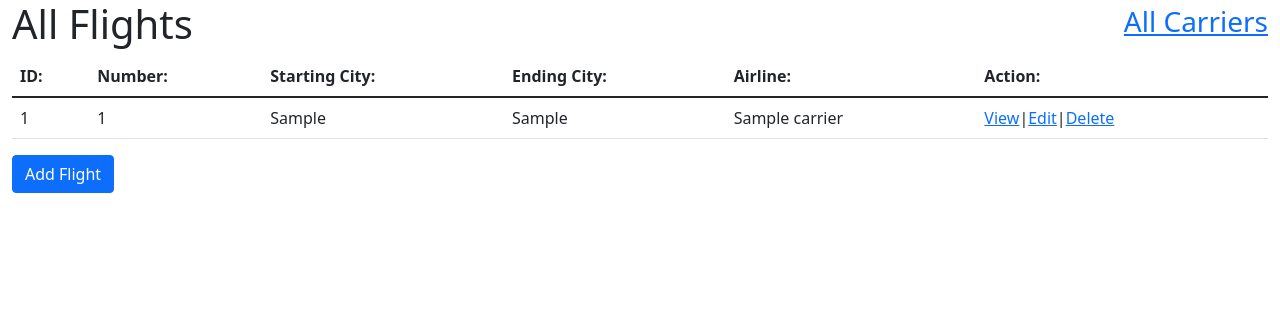
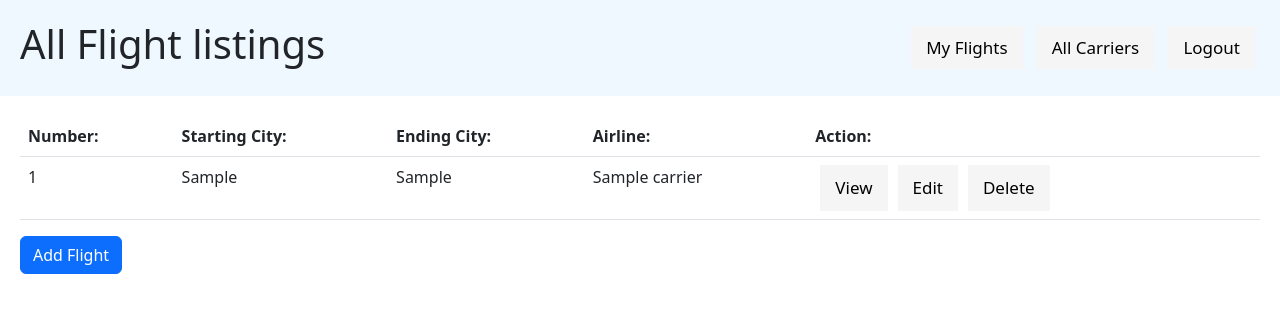
Before and after one commit to afelixj89/GroupProject, a Flask app: template flask_app/templates/all_flights.html in a window 1280 px wide. Shown: the top 313 px of the page. Run offline with Flask 2, Linux system fonts and the light colour scheme; the template is opened without the code that fills it: most values are stand-ins (such as "Sample title", 1, 10 or a date in 2020).

Commit message:
Completed Dashboard, All Flight/All Carrier Page

```diff
--- a/flask_app/static/css/style.css
+++ b/flask_app/static/css/style.css
@@ -4,7 +4,7 @@
 }
 
 .bg_image {
-    background-image: url("../images/pexels-eberhard-grossgasteiger-1367179.jpg");
+    /* background-image: url("../images/pexels-eberhard-grossgasteiger-1367179.jpg"); */
     height: 100%;
     width: 100%;
     box-sizing: border-box;
@@ -84,3 +84,38 @@ legend {
     padding: 5px 15px;
     margin-top: 20px;;
 }
+
+.banner {
+    background-color: aliceblue;
+    display: flex;
+    align-items: center;
+    justify-content: space-between;
+    padding: 20px;
+}
+
+.navButtons {
+    display: flex;
+}
+
+.banner a, .target_actions a {
+    color: black;
+    background-color: whitesmoke;
+    text-align: center;
+    margin: 0px 5px;
+    padding: 10px 15px;
+    text-decoration: none;
+    font-size: 17px;
+}
+
+.banner a:hover, .target_actions a:hover {
+    background-color: black;
+    color: whitesmoke;
+}
+
+.target_actions {
+    display: flex;
+}
+
+.display {
+    padding: 20px;
+}
--- a/flask_app/templates/all_flights.html
+++ b/flask_app/templates/all_flights.html
@@ -4,23 +4,25 @@
     <meta charset="UTF-8">
     <meta http-equiv="X-UA-Compatible" content="IE=edge">
     <meta name="viewport" content="width=device-width, initial-scale=1.0">
-    <link href="https://cdn.jsdelivr.net/npm/bootstrap@5.1.3/dist/css/bootstrap.min.css" rel="stylesheet" integrity="sha384-1BmE4kWBq78iYhFldvKuhfTAU6auU8tT94WrHftjDbrCEXSU1oBoqyl2QvZ6jIW3" crossorigin="anonymous">
-    <title>View Flights</title>
+    <title>All Flights</title>
+    <!-- <link rel="stylesheet" href="{{url_for('static', filename='css/styles.css')}}"> For Flask Use when set up. -->
+    <link rel="stylesheet" href="../static/css/style.css"> <!--For HTML setup without flask use-->
+    <link href="https://cdn.jsdelivr.net/npm/bootstrap@5.2.0-beta1/dist/css/bootstrap.min.css" rel="stylesheet" integrity="sha384-0evHe/X+R7YkIZDRvuzKMRqM+OrBnVFBL6DOitfPri4tjfHxaWutUpFmBp4vmVor" crossorigin="anonymous">
 </head>
 <body>
-    <div class="container-fluid">
-        <div class="row">
-            <div class="col-9">
-                <h1>All Flights</h1>
-            </div>
-            <div class="col text-end fs-3">
-                <a href="/carriers">All Carriers</a> <!-- Add an href here-->
-            </div>
+    <div class="banner">
+        <h1 class="banner_title">All Flight listings</h1>
+        <div class="navButons">
+            <a href="">My Flights</a>
+            <a href="">All Carriers</a>
+            <a href="/">Logout</a>
         </div>
-        <table class="table">
+    </div>
+    <div class="display">
+        <table class="table table-hover">
             <thead>
                 <tr>
-                    <th>ID:</th>
+                    <!-- <th>ID:</th> -->
                     <th>Number:</th>
                     <th>Starting City:</th>
                     <th>Ending City:</th>
@@ -29,16 +31,19 @@
                 </tr>
             </thead>
             <tbody>
-                <!---Add data here from the database-->
-                {% for this_flight in all_flights %}
-                <tr>
-                    <td>{{ this_flight.id }}</td>
-                    <td>{{ this_flight.number }}</td>
-                    <td>{{ this_flight.starting_city }}</td>
-                    <td>{{ this_flight.ending_city }}</td>
-                    <td>{{ this_flight.carrier.name }}</td>
-                    <td><a href="/flights/{{ this_flight.id }}/view">View</a>|<a href="/flights/{{ this_flight.id }}/edit">Edit</a>|<a href="/flights/{{ this_flight.id }}/delete">Delete</a></td>
-                </tr>
+                {% for flight in all_flights %}
+                    <tr>
+                        <!-- <td>{{ this_flight.id }}</td>  -->
+                        <td>{{ flight.number }}</td>
+                        <td>{{ flight.starting_city }}</td>
+                        <td>{{ flight.ending_city }}</td>
+                        <td>{{ flight.carrier.name }}</td>
+                        <td class="target_actions">
+                            <a href="/flights/{{ flight.id }}/view">View</a>
+                            <a href="/flights/{{ flight.id }}/edit">Edit</a>
+                            <a href="/flights/{{ flight.id }}/delete">Delete</a>
+                        </td>
+                    </tr>
                 {% endfor %}
             </tbody>
         </table>
--- a/flask_app/templates/login.html
+++ b/flask_app/templates/login.html
@@ -7,7 +7,6 @@
     <title>Welcome!</title>
     <!-- <link rel="stylesheet" href="{{url_for('static', filename='css/styles.css')}}"> For Flask Use when set up. -->
     <link rel="stylesheet" href="../static/css/style.css"> <!--For HTML setup without flask use-->
-    <!-- <link href="https://cdn.jsdelivr.net/npm/bootstrap@5.1.3/dist/css/bootstrap.min.css" rel="stylesheet" integrity="sha384-1BmE4kWBq78iYhFldvKuhfTAU6auU8tT94WrHftjDbrCEXSU1oBoqyl2QvZ6jIW3" crossorigin="anonymous"> -->
 </head>
 <body>
     <div class="bg_image">
```
Also changed, not shown: flask_app/templates/all_carriers.html (+26 -21 lines), flask_app/templates/dashboard.html (+55 -0 lines).
